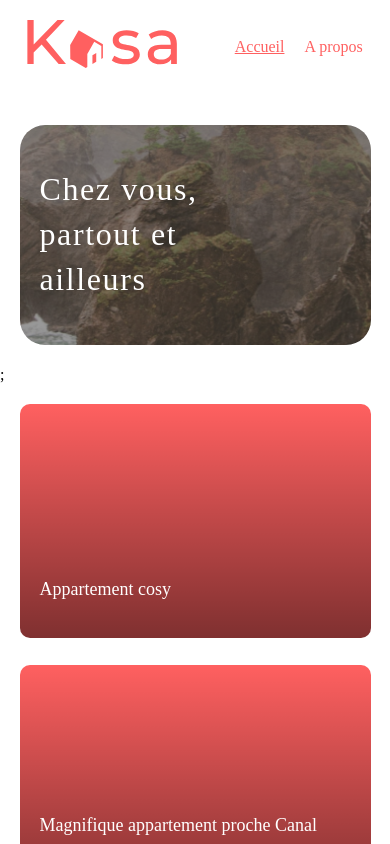
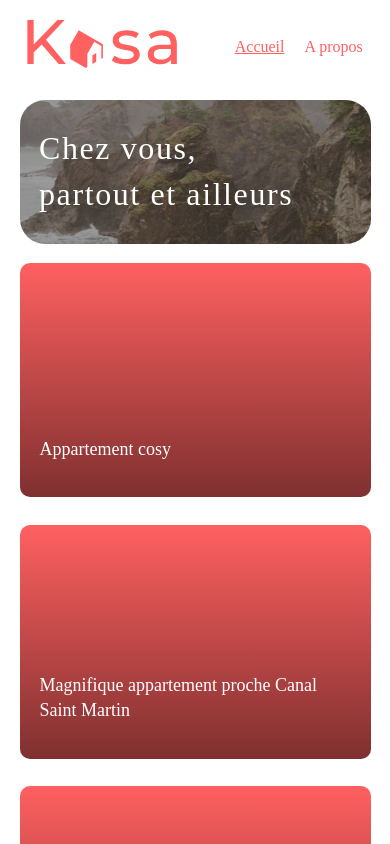
Before and after one commit to EtienneTrzpit/kasa, a React (Create React App) app: page / in a window 390 px wide. Shown: the top 844 px of the page. Built offline with nearby package versions, Linux system fonts and the light colour scheme.

Commit message:
size banner smartphone

```diff
--- a/src/assets/style/banner.scss
+++ b/src/assets/style/banner.scss
@@ -21,14 +21,20 @@
 
 @media (max-width: 768px) {
   .banner {
+    height: 17vh;
+    margin-top: 3vh;
+    margin-bottom: 0;
     margin-left: 5vw;
     margin-right: 5vw;
-    padding-left: 20px;
-    padding-right: 80px;
+    padding-left: 5vw;
+    padding-right: 16vw;
     font-size: 2em;
+
     &__2 {
       margin-left: 5vw;
       margin-right: 5vw;
+      margin-top: 3vh;
+      height: 17vh;
     }
     &__location {
       margin-left: 20px;
--- a/src/routes/Home.jsx
+++ b/src/routes/Home.jsx
@@ -10,7 +10,7 @@ export default function Home() {
   }
   return (
     <>
-      <h1 className="banner">Chez vous, partout et ailleurs</h1>;
+      <h1 className="banner">Chez vous, partout et ailleurs</h1>
       <main>
         <div className="articles">
           {logements.map((logement) => (
```
